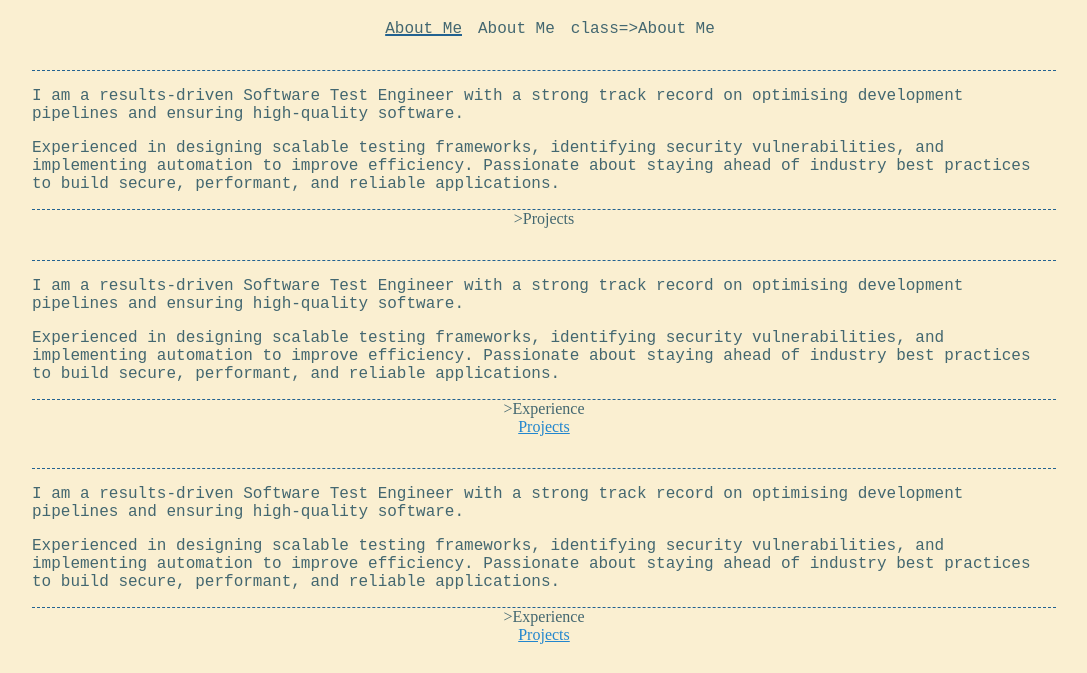
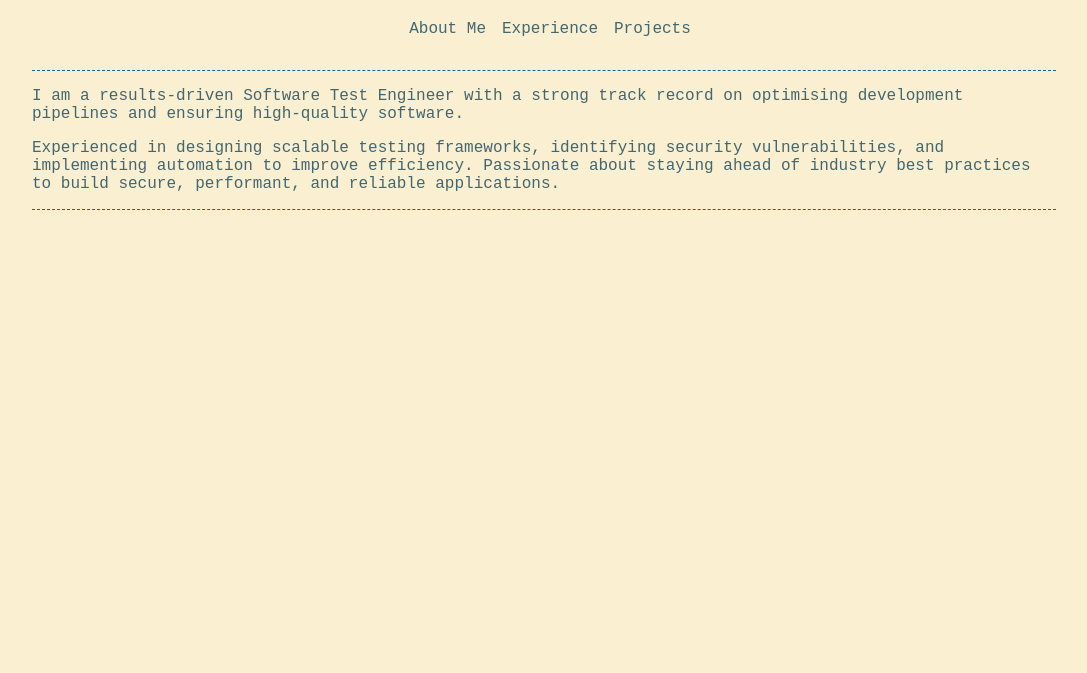
Before and after one commit to YatesyTea/YatesyTea.github.io, an Astro site: page /about-me in a window 1280 px wide. Shown: the part 63-736 px from the top of the page, without its empty margins (96-1183 px from the left). Built offline with nearby package versions, Linux system fonts and the light colour scheme; Astro itself is replaced by a stand-in of ours.

Commit message:
Fix Layout

```diff
--- a/src/layouts/Layout.astro
+++ b/src/layouts/Layout.astro
@@ -21,57 +21,10 @@
       <h1 class="header-font" onclick="location.href='/'">Yates Dev</h1>
       <div class="location-links">
         <a href="/about-me" class={isCurrentUrl('/about-me') ? 'active' : ''}>About Me</a>
-        <a href="/experience"class={isCurrentUrl('/experience') ? 'active' : ''}>About Me</a>
-        <a href="/projects">class={isCurrentUrl('/projects') ? 'active' : ''}>About Me</a>
+        <a href="/experience" class={isCurrentUrl('/experience') ? 'active' : ''}>Experience</a>
+        <a href="/projects" class={isCurrentUrl('/projects') ? 'active' : ''}>Projects</a>
       </div>
     </header>
     <slot />
   </body>
-</html>>Projects</a>
-      </div>
-    </header>
-    <slot />
-  </body>
-</html>>Experience</a>
-        <a href="/projects">Projects</a>
-      </div>
-    </header>
-    <slot />
-  </body>
-</html>>Experience</a>
-        <a href="/projects">Projects</a>
-      </div>
-    </header>
-    <slot />
-  </body>
-</html>Projects</a>
-      </div>
-    </header>
-    <slot />
-  </body>
-</html>>Projects</a>
-      </div>
-    </header>
-    <slot />
-  </body>
-</html>>Experience</a>
-        <a href="/projects">Projects</a>
-      </div>
-    </header>
-    <slot />
-  </body>
-</html>>Experience</a>
-        <a href="/projects">Projects</a>
-      </div>
-    </header>
-    <slot />
-  </body>
-</html>
-
-<style scoped>
-  .active {
-    text-decoration: underline;
-    text-decoration-thickness: 2px;
-    text-decoration-color: var(--border-dotted);
-  }
-</style>
+  </html>
```
